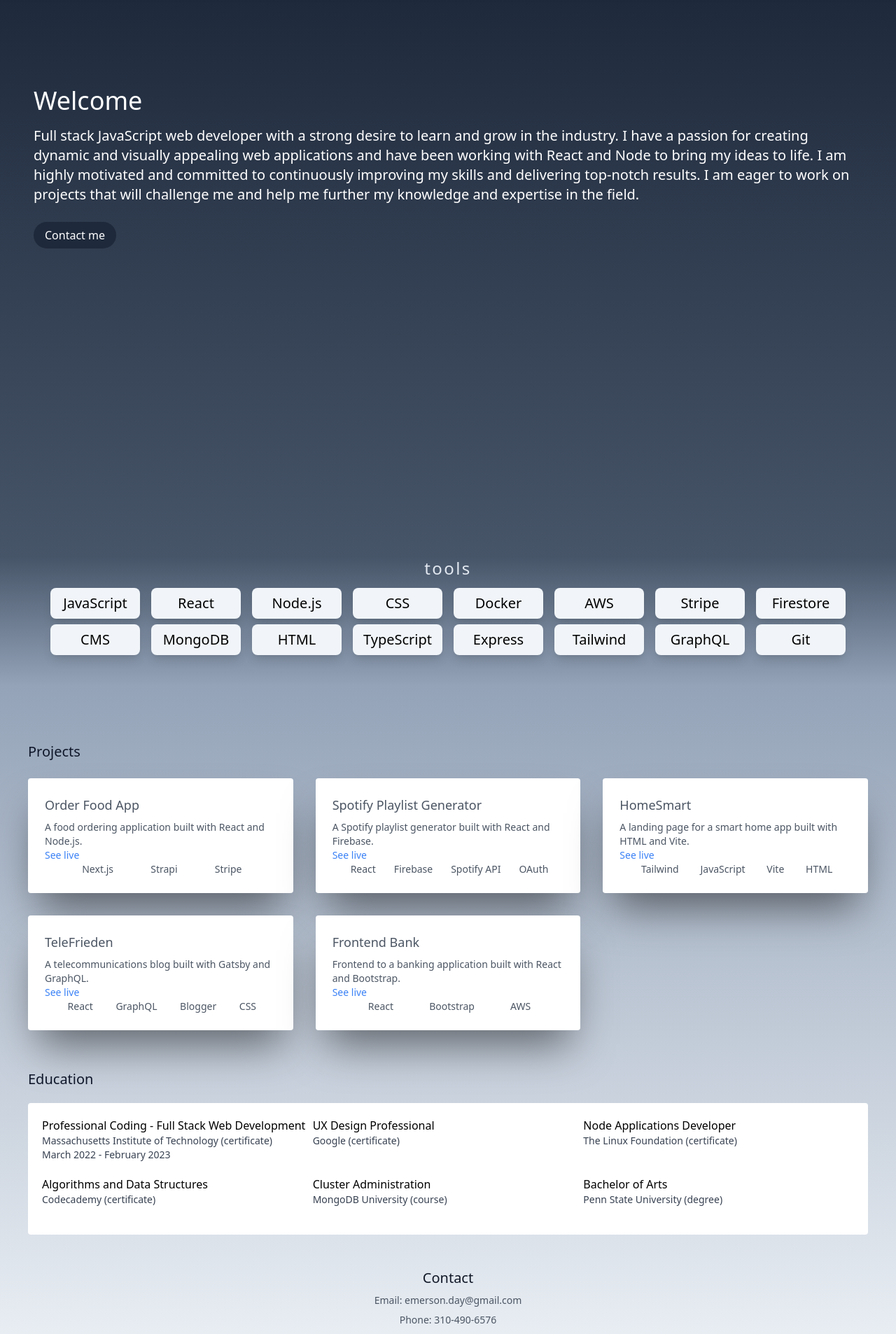
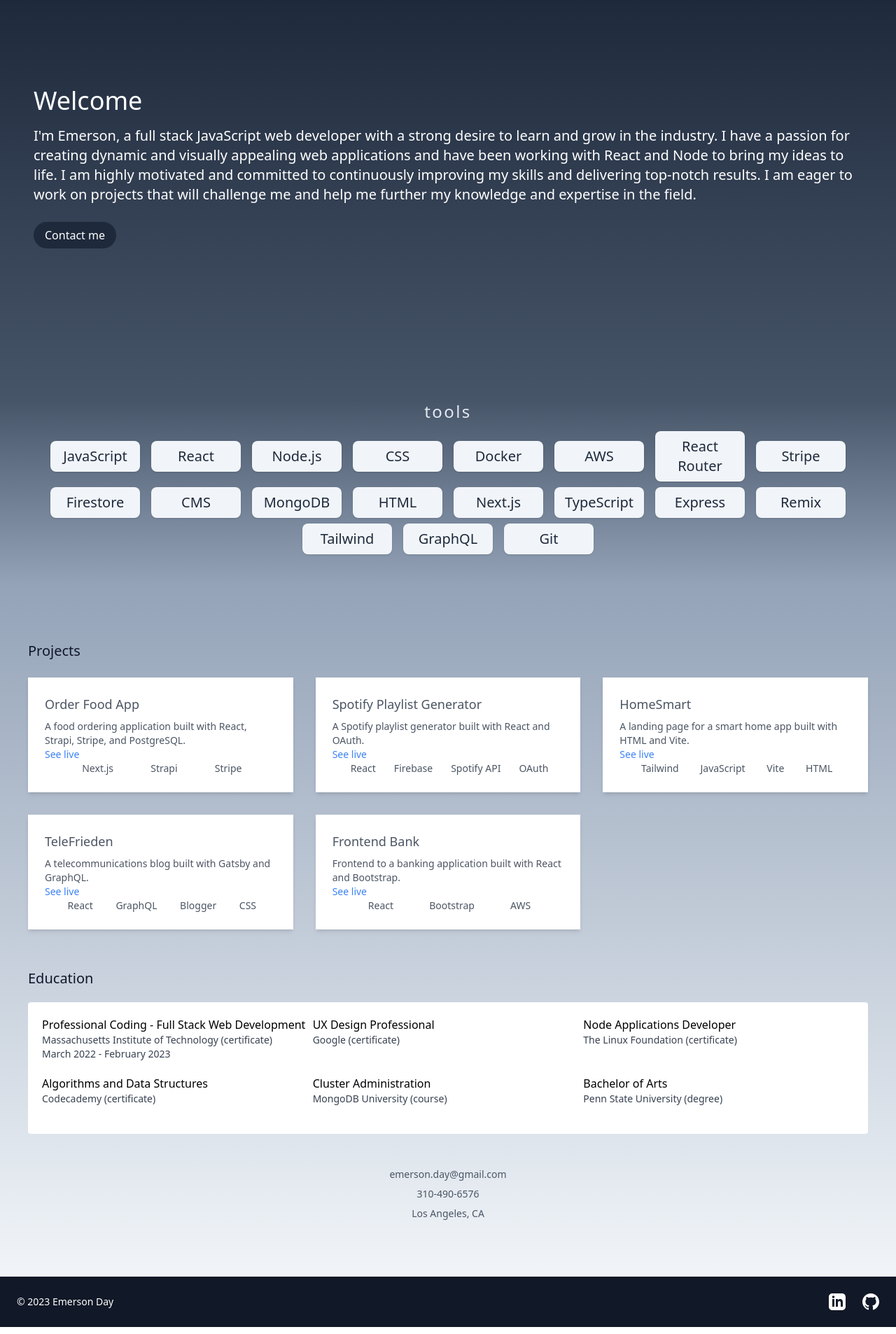
Before and after one commit to emday4prez/portfolio-2023, a Next.js app: page / in a window 1280 px wide. Shown: the part 100-2006 px from the top of the page at 70% size. Built offline with nearby package versions, Linux system fonts and the light colour scheme.

Commit message:
basics completed

```diff
--- a/components/Contact.tsx
+++ b/components/Contact.tsx
@@ -12,17 +12,17 @@
 const Contact: React.FC<{ contact: Contact }> = ({ contact }) => {
   return (
     <section className="dark:bg-slate-800 dark:text-white p-6 flex flex-col items-center justify-center rounded my-4">
-      <h2 className="text-xl font-medium dark:text-slate-100 text-gray-900 mt-2">
+      {/* <h2 className="text-xl font-medium dark:text-slate-100 text-gray-900 mt-2">
         Contact
-      </h2>
+      </h2> */}
       <p className="text-sm dark:text-slate-200 text-gray-600 mt-2">
-        Email: {contact.email}
+        {contact.email}
       </p>
       <p className="text-sm dark:text-slate-200 text-gray-600 mt-2">
-        Phone: {contact.phone}
+        {contact.phone}
       </p>
       <p className="text-sm dark:text-slate-200 text-gray-600 mt-2">
-        Location: {contact.location}
+        {contact.location}
       </p>
     </section>
   );
--- a/components/Footer.tsx
+++ b/components/Footer.tsx
@@ -1,12 +1,46 @@
 import React from 'react';
-
+import Link from 'next/link';
 const Footer: React.FC = () => {
   return (
-    <footer className="bg-gray-900 text-white p-4">
-      <div className="container mx-auto">
-        <p className="text-center">
-          Copyright &copy; Emerson Day {new Date().getFullYear()}
+    <footer className="bg-gray-900 text-white p-6">
+      <div className="container mx-auto flex flex-col items-center md:flex-row md:justify-between">
+        <p className="text-sm mb-4 md:mb-0">
+          &copy; {new Date().getFullYear()} Emerson Day
         </p>
+        <div className="flex">
+          <Link
+            href="https://linkedin.com/in/emerson-day"
+            target="_blank"
+            rel="noopener noreferrer"
+            className="text-white mr-6"
+          >
+            <svg
+              xmlns="http://www.w3.org/2000/svg"
+              width="24"
+              height="24"
+              viewBox="0 0 24 24"
+              className="fill-current text-white hover:text-gray-400"
+            >
+              <path d="M19 0h-14c-2.761 0-5 2.239-5 5v14c0 2.761 2.239 5 5 5h14c2.762 0 5-2.239 5-5v-14c0-2.761-2.238-5-5-5zm-11 19h-3v-11h3v11zm-1.5-12.268c-.966 0-1.75-.79-1.75-1.764s.784-1.764 1.75-1.764 1.75.79 1.75 1.764-.783 1.764-1.75 1.764zm13.5 12.268h-3v-5.604c0-3.368-4-3.113-4 0v5.604h-3v-11h3v1.765c1.396-2.586 7-2.777 7 2.476v6.759z" />
+            </svg>
+          </Link>
+          <Link
+            href="https://github.com/emday4prez"
+            target="_blank"
+            rel="noopener noreferrer"
+            className="text-white flex"
+          >
+            <svg
+              className="fill-current text-white hover:text-gray-400"
+              xmlns="http://www.w3.org/2000/svg"
+              width="24"
+              height="24"
+              viewBox="0 0 24 24"
+            >
+              <path d="M12 0c-6.626 0-12 5.373-12 12 0 5.302 3.438 9.8 8.207 11.387.599.111.793-.261.793-.577v-2.234c-3.338.726-4.033-1.416-4.033-1.416-.546-1.387-1.333-1.756-1.333-1.756-1.089-.745.083-.729.083-.729 1.205.084 1.839 1.237 1.839 1.237 1.07 1.834 2.807 1.304 3.492.997.107-.775.418-1.305.762-1.604-2.665-.305-5.467-1.334-5.467-5.931 0-1.311.469-2.381 1.236-3.221-.124-.303-.535-1.524.117-3.176 0 0 1.008-.322 3.301 1.23.957-.266 1.983-.399 3.003-.404 1.02.005 2.047.138 3.006.404 2.291-1.552 3.297-1.23 3.297-1.23.653 1.653.242 2.874.118 3.176.77.84 1.235 1.911 1.235 3.221 0 4.609-2.807 5.624-5.479 5.921.43.372.823 1.102.823 2.222v3.293c0 .319.192.694.801.576 4.765-1.589 8.199-6.086 8.199-11.386 0-6.627-5.373-12-12-12z" />
+            </svg>
+          </Link>
+        </div>
       </div>
     </footer>
   );
--- a/components/Hero.tsx
+++ b/components/Hero.tsx
@@ -2,17 +2,18 @@
 
 const Hero: React.FC = () => {
   return (
-    <section className="text-white mt-12 lg:mt-24 lg:py-32 py-24 bg-gradient-to-b from-slate-800 to-slate-600 p-8 h-screen">
-      <div className="container mx-auto px-4">
+    <section className="text-white mt-12 lg:mt-24 lg:py-32 py-32 bg-gradient-to-b from-slate-800 to-slate-600 p-2 md:p-8 h-full">
+      <div className="container mx-auto px-4 pb-24">
         <h1 className="text-4xl font-medium mb-4"> Welcome</h1>
-        <p className="text-xl font-medium mb-8">
-          Full stack JavaScript web developer with a strong desire to learn and
-          grow in the industry. I have a passion for creating dynamic and
-          visually appealing web applications and have been working with React
-          and Node to bring my ideas to life. I am highly motivated and
-          committed to continuously improving my skills and delivering top-notch
-          results. I am eager to work on projects that will challenge me and
-          help me further my knowledge and expertise in the field.
+        <p className="md:text-xl md:font-medium mb-8 ">
+          I'm Emerson, a full stack JavaScript web developer with a strong
+          desire to learn and grow in the industry. I have a passion for
+          creating dynamic and visually appealing web applications and have been
+          working with React and Node to bring my ideas to life. I am highly
+          motivated and committed to continuously improving my skills and
+          delivering top-notch results. I am eager to work on projects that will
+          challenge me and help me further my knowledge and expertise in the
+          field.
         </p>
         <a
           href="#"
--- a/components/ProjectCard.tsx
+++ b/components/ProjectCard.tsx
@@ -9,7 +9,7 @@
 
 const ProjectCard: React.FC<{ project: Project }> = ({ project }) => {
   return (
-    <div className="bg-white dark:bg-slate-800 dark:text-slate-100 rounded p-6 m-4 shadow-[0_35px_60px_-15px_rgba(0,0,0,0.5)]">
+    <div className="bg-white dark:bg-slate-800 dark:text-slate-100  shadow-md p-6 m-4 hover:shadow-[0_35px_60px_-15px_rgba(0,0,0,0.5)]">
       <h3 className="text-lg font-medium">{project.title}</h3>
       <p className="text-sm mt-2">{project.description}</p>
       <a href={project.url} className="text-blue-500 mt-2">
--- a/components/Skills.tsx
+++ b/components/Skills.tsx
@@ -2,7 +2,6 @@
 
 interface Skill {
   name: string;
-  logoUrl: string;
 }
 
 interface Props {
@@ -19,8 +18,8 @@
             key={skill.name}
             className="w-1/3 max-w-[144px] min-w-[90px] md:w-1/4 lg:w-1/5 xl:w-1/6 px-2 p-1"
           >
-            <div className="bg-slate-100 rounded-lg shadow-lg py-1 md:p-2">
-              <h3 className="text-sm md:text-xl font-medium  text-center">
+            <div className="bg-slate-100 dark:bg-slate-800 dark:hover:bg-slate-900 hover:bg-slate-300 transition-all cursor-default rounded-lg shadow hover:shadow-lg py-1 dark::hover:slate-900 md:p-2">
+              <h3 className="text-sm md:text-xl font-medium text-slate-800 dark:text-slate-200 text-center">
                 {skill.name}
               </h3>
             </div>
--- a/data.json
+++ b/data.json
@@ -11,55 +11,53 @@
   },
   "skills": [
     {
-      "name": "JavaScript",
-      "logoUrl": ""
+      "name": "JavaScript"
     },
     {
-      "name": "React",
-      "logoUrl": "Advanced"
+      "name": "React"
     },
     {
-      "name": "Node.js",
-      "logoUrl": "https://upload.wikimedia.org/wikipedia/commons/thumb/d/d9/Node.js_logo.svg/590px-Node.js_logo.svg.png?20170401104355"
+      "name": "Node.js"
     },
 
     {
-      "name": "CSS",
-      "logoUrl": "Expert"
+      "name": "CSS"
     },
     {
-      "name": "Docker",
-      "logoUrl": "Expert"
+      "name": "Docker"
     },
     {
       "name": "AWS"
     },
     {
-      "name": "Stripe",
-      "logoUrl": "Expert"
+      "name": "React Router"
     },
     {
-      "name": "Firestore",
-      "logoUrl": "Expert"
+      "name": "Stripe"
     },
     {
-      "name": "CMS",
-      "logoUrl": "Expert"
+      "name": "Firestore"
     },
     {
-      "name": "MongoDB",
-      "logoUrl": "Expert"
+      "name": "CMS"
     },
     {
-      "name": "HTML",
-      "logoUrl": "Expert"
+      "name": "MongoDB"
     },
-
+    {
+      "name": "HTML"
+    },
+    {
+      "name": "Next.js"
+    },
     {
       "name": "TypeScript"
     },
     {
       "name": "Express"
+    },
+    {
+      "name": "Remix"
     },
     {
       "name": "Tailwind"
@@ -68,21 +66,20 @@
       "name": "GraphQL"
     },
     {
-      "name": "Git",
-      "logoUrl": "Expert"
+      "name": "Git"
     }
   ],
   "projects": [
     {
       "title": "Order Food App",
-      "description": "A food ordering application built with React and Node.js.",
+      "description": "A food ordering application built with React, Strapi, Stripe, and PostgreSQL.",
       "url": "https://emerson-day-restaurants-app.vercel.app/",
       "technologies": ["Next.js", "Strapi", "Stripe"]
     },
     {
       "title": "Spotify Playlist Generator",
-      "description": "A Spotify playlist generator built with React and Firebase.",
-      "url": "https://smx-spotify-playlist-mak-34d66.web.app/",
+      "description": "A Spotify playlist generator built with React and OAuth.",
+      "url": "https://github.com/Scott-Coates-Org/solo-project-spotify-playlist-maker-emday4prez",
       "technologies": ["React", "Firebase", "Spotify API", "OAuth"]
     },
     {
--- a/pages/index.tsx
+++ b/pages/index.tsx
@@ -7,13 +7,10 @@
 import educations from '../educations.json';
 import Contact from '@/components/Contact';
 import SkillsDisplay from '@/components/Skills';
-import PortfolioBio from '@/components/Bio';
-import TextAnimation from '@/components/TextAnimation.jsx';
 const inter = Inter({ subsets: ['latin'] });
 
 interface Skill {
   name: string;
-  level: string;
 }
 
 interface Project {
@@ -54,6 +51,7 @@
       </Head>
 
       <Hero />
+
       <SkillsDisplay skills={skills} />
       <div className="bg-gradient-to-b from-slate-400 to-slate-100 p-10">
         {/* <h2 className="text-xl font-medium text-gray-900 mt-10">Skills</h2>
```
